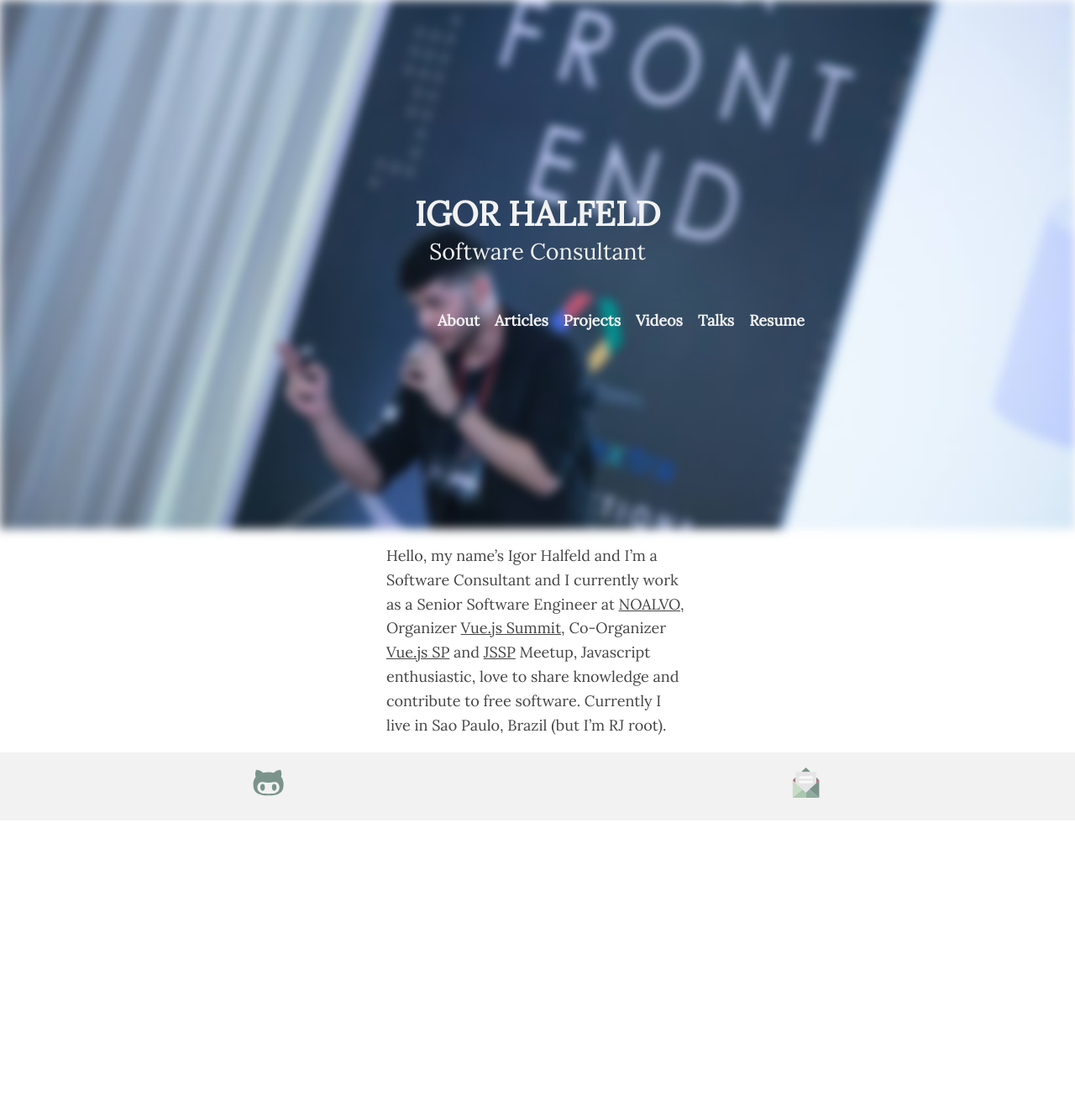
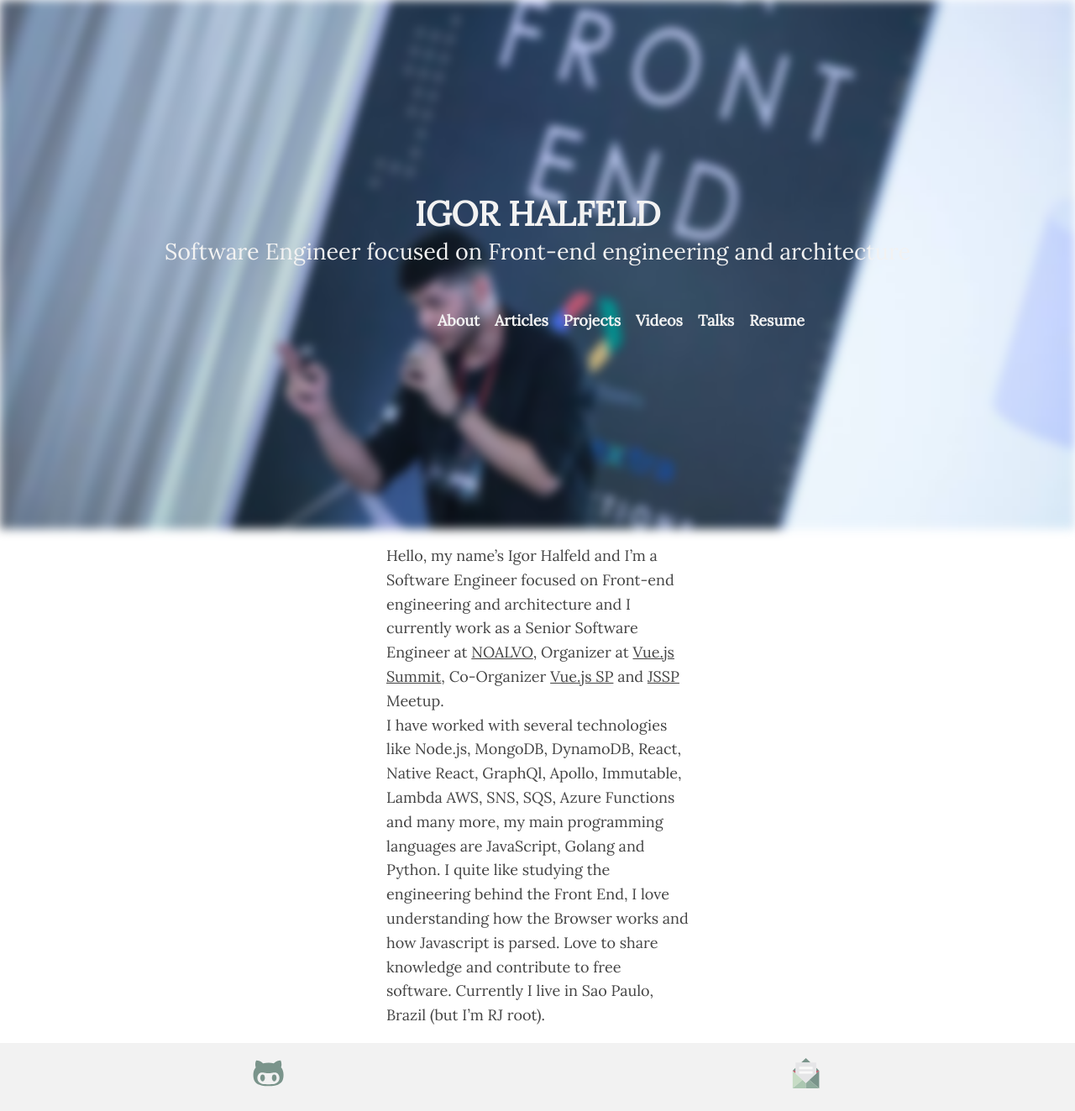
Before and after one commit to Halfeld/website, a Jekyll site: the page built from index.md, in a window 1280 px wide. Shown: the whole page at 84% size. Built offline with Jekyll 4.4.1, drawn with Linux system fonts in a browser that asks for light colours; comment, search, counter and statistics services are not loaded; before the commit the page ends 977 px from its top, so only the background shows below that.

Commit message:
Update index

```diff
--- a/_config.yml
+++ b/_config.yml
@@ -8,8 +8,8 @@
   uploads:
     title: Uploads
     output: true
-email: igor@devstacks.com.br
-description: 'Software Consultant'
+email: hello@igorlui.me
+description: 'Software Engineer focused on Front-end engineering and architecture'
 baseurl: ''
 url: http://igorhalfeld.github.io
 github_username: igorhalfeld
--- a/index.md
+++ b/index.md
@@ -3,4 +3,7 @@
 index: true
 ---
 
-Hello, my name's {{ site.title }} and I'm a {{ site.description }} and I currently work as a Senior Software Engineer at [NOALVO](https://midianoalvo.com.br/), Organizer [Vue.js Summit](https://vuejssummit.com/), Co-Organizer [Vue.js SP](https://www.meetup.com/VueJS-SP) and [JSSP](https://www.meetup.com/Javascript-SP) Meetup, Javascript enthusiastic, love to share knowledge and contribute to free software. Currently I live in Sao Paulo, Brazil (but I'm RJ root).
+Hello, my name's {{ site.title }} and I'm a {{ site.description }} and I currently work as a Senior Software Engineer at [NOALVO](https://midianoalvo.com.br/), Organizer at [Vue.js Summit](https://vuejssummit.com/), Co-Organizer [Vue.js SP](https://www.meetup.com/VueJS-SP) and [JSSP](https://www.meetup.com/Javascript-SP) Meetup.
+
+I have worked with several technologies like Node.js, MongoDB, DynamoDB, React, Native React, GraphQl, Apollo, Immutable, Lambda AWS, SNS, SQS, Azure Functions and many more, my main programming languages are JavaScript, Golang and Python.
+I quite like studying the engineering behind the Front End, I love understanding how the Browser works and how Javascript is parsed. Love to share knowledge and contribute to free software. Currently I live in Sao Paulo, Brazil (but I'm RJ root).
```
